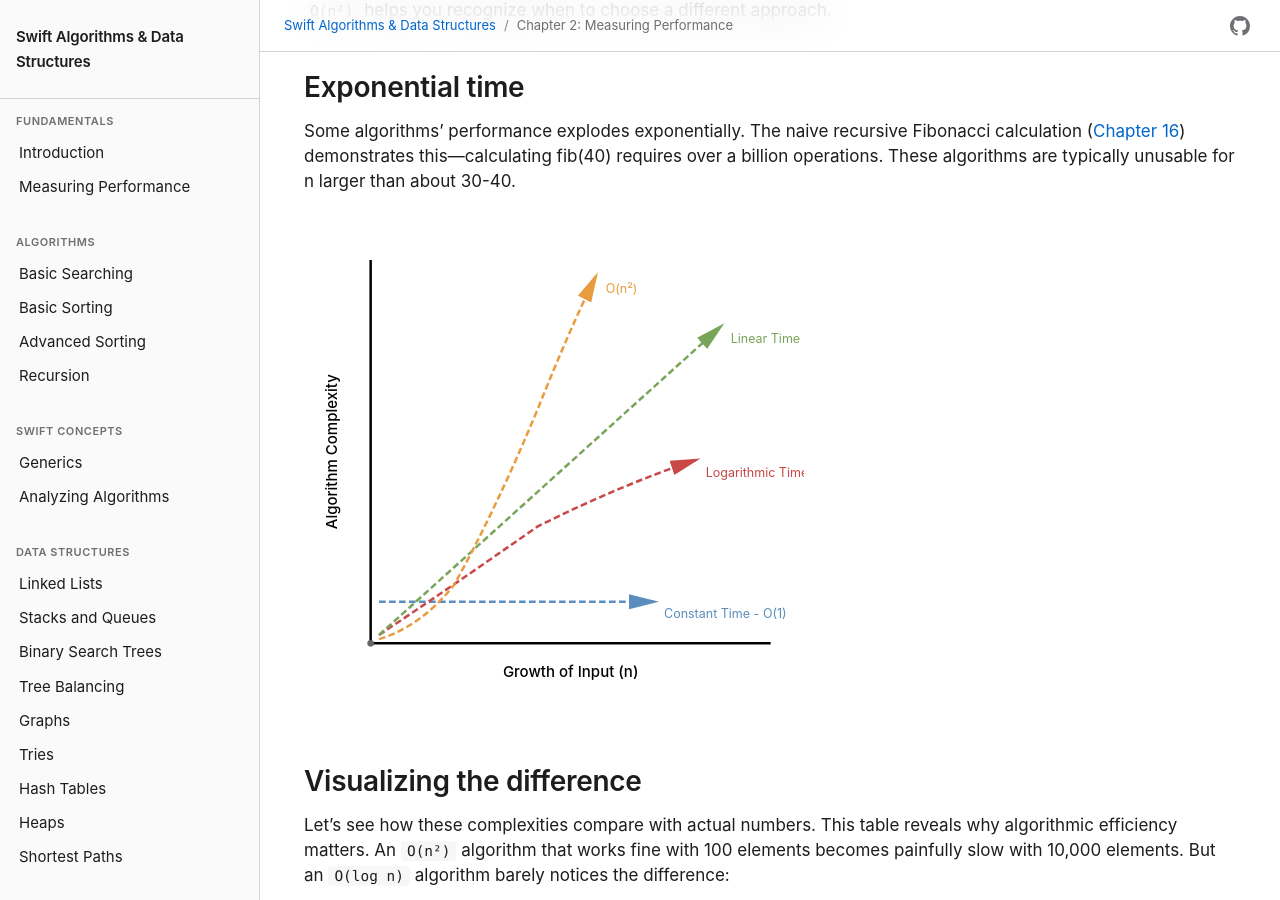
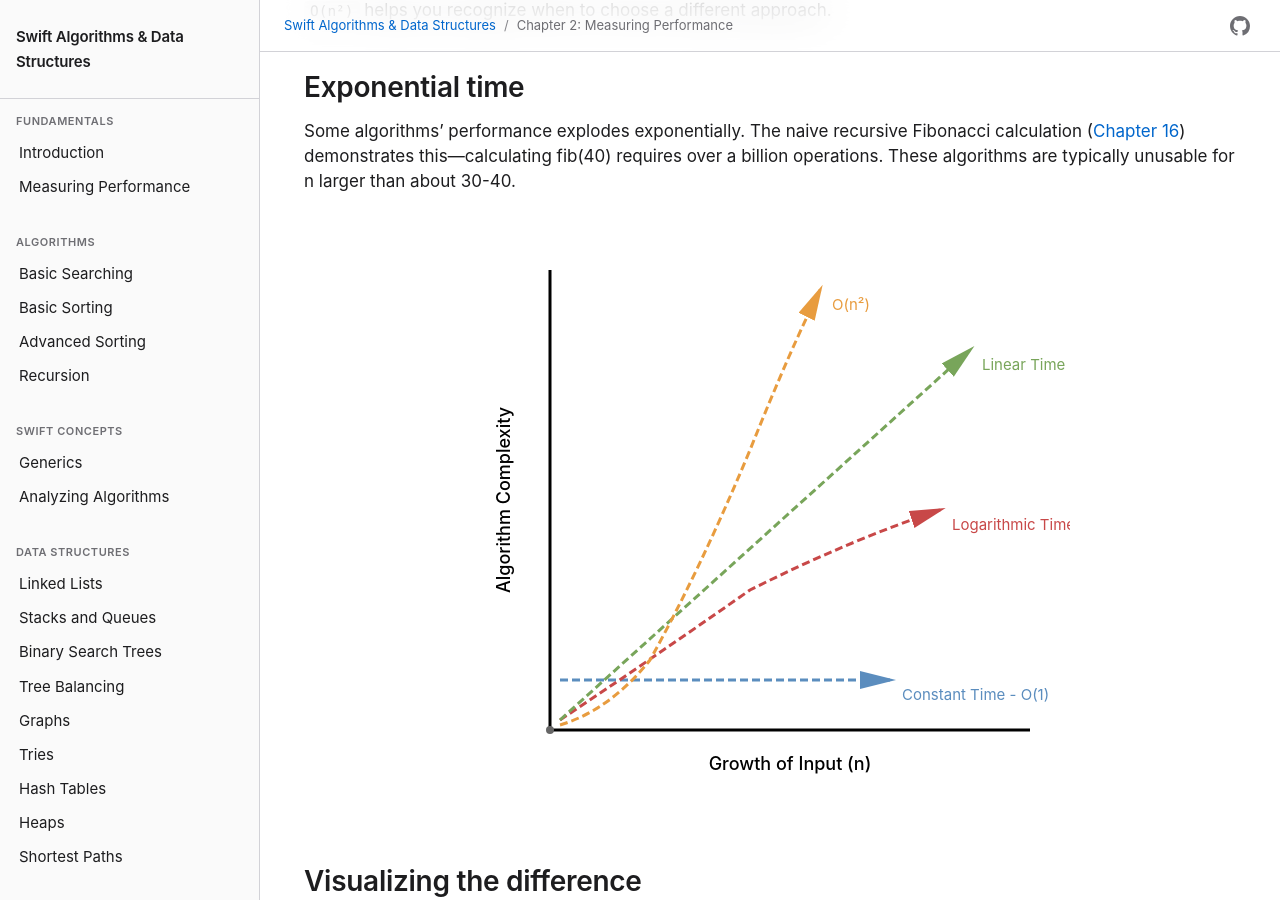
Before and after one commit to waynewbishop/swift-algorithms, a Jekyll site: the page built from 02-measuring-performance.md, in a window 1280 px wide and 900 px high, scrolled down 2593 px. Built offline with Jekyll 4.4.1, drawn with Linux system fonts in a browser that asks for light colours.

Commit message:
Center align algorithm complexity graph in Chapter 2
Wrapped image in div with text-align: center and set width to 600px
for better presentation.

🤖 Generated with [Claude Code](https://claude.com/claude-code)

Co-Authored-By: Claude <noreply@anthropic.com>

```diff
--- a/02-measuring-performance.md
+++ b/02-measuring-performance.md
@@ -61,7 +61,9 @@ Quadratic algorithms work fine for small datasets but become impractical as data
 
 Some algorithms' performance explodes exponentially. The naive recursive Fibonacci calculation ([Chapter 16](16-dynamic-programming.md)) demonstrates this—calculating fib(40) requires over a billion operations. These algorithms are typically unusable for n larger than about 30-40.
 
-![Algorithm complexity growth comparison](Images/svg/algorithm-complexity-graph.svg)
+<div style="text-align: center;">
+  <img src="Images/svg/algorithm-complexity-graph.svg" alt="Algorithm complexity growth comparison" width="600">
+</div>
 
 ## Visualizing the difference
 
```
